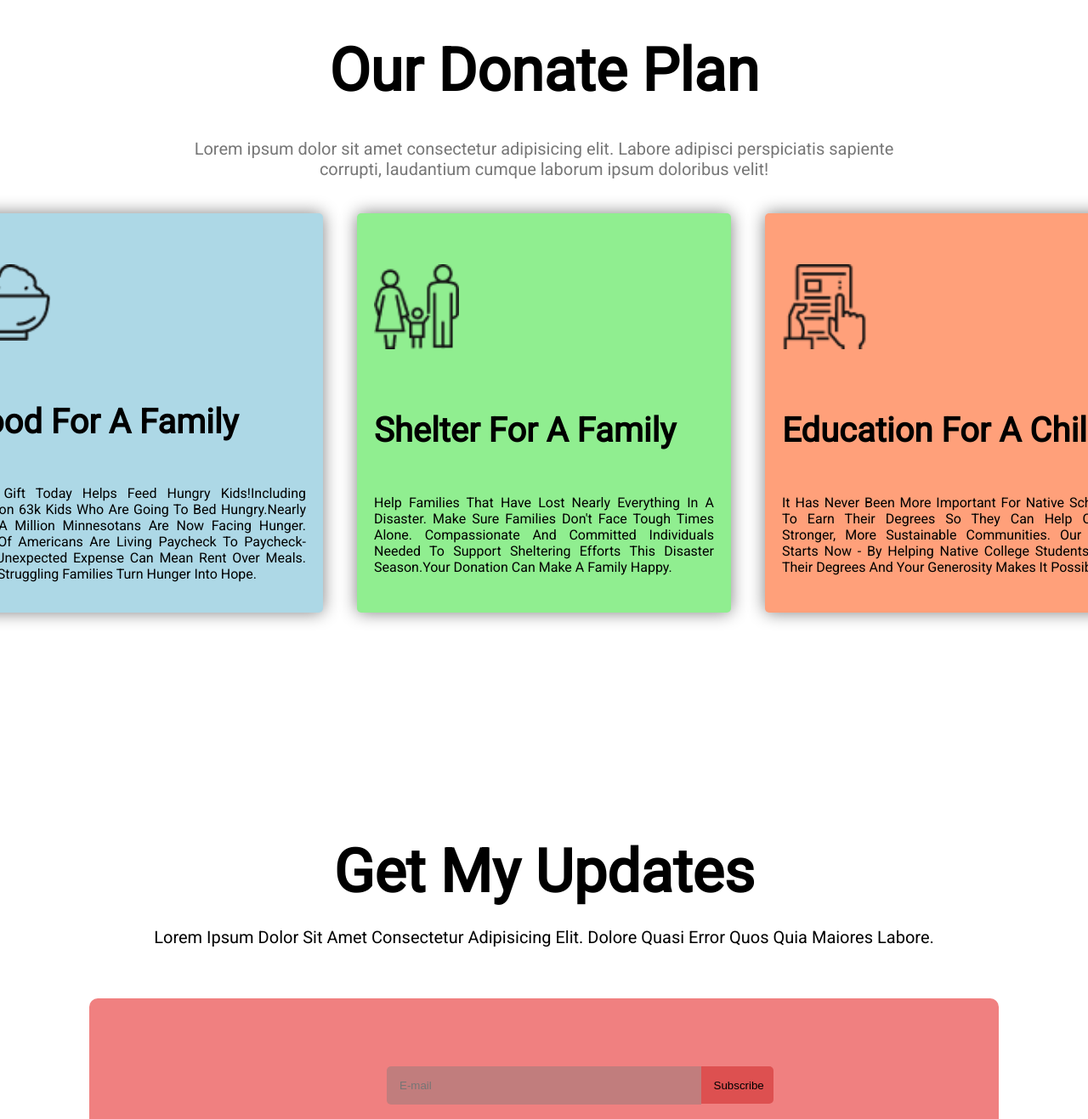
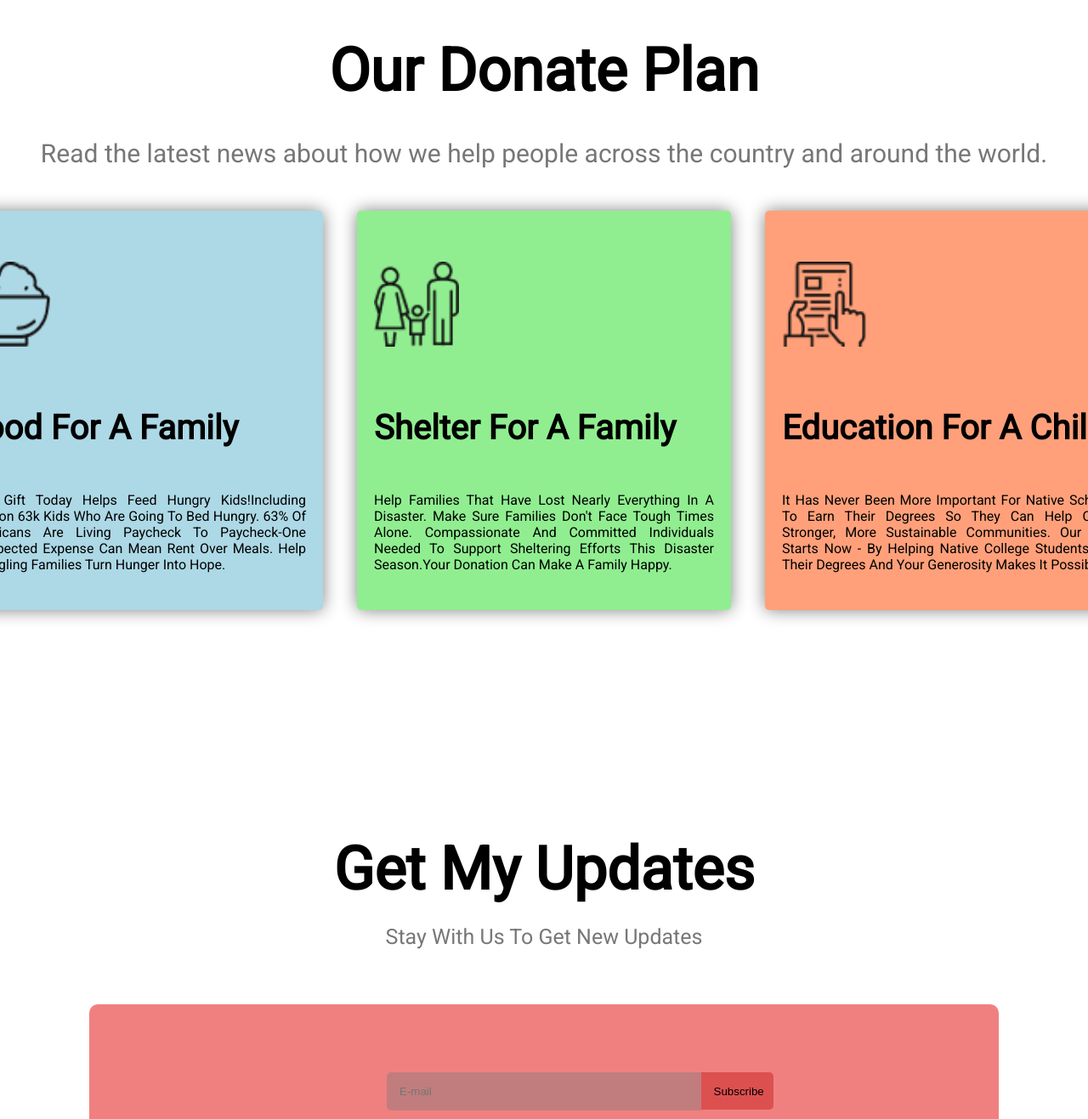
Before and after one commit to PARSA-00-55/Donation-website, a plain HTML site: page index.html in a window 1280 px wide. Shown: the part 1964-3281 px from the top of the page at 85% size. Drawn offline with Linux system fonts and the light colour scheme.

Commit message:
everything fixed

```diff
--- a/index.html
+++ b/index.html
@@ -61,7 +61,9 @@
             <h3>
                 our donate plan
             </h3>
-            <p>Lorem ipsum dolor sit amet consectetur adipisicing elit. Labore adipisci perspiciatis sapiente <br> corrupti, laudantium cumque laborum ipsum doloribus velit!</p>
+            <p>
+                Read the latest news about how we help people across the country and around the world.
+            </p>
         </div>
 
         <div class="donet-p-item donet-p-item-2">
@@ -70,7 +72,7 @@
                 <img src="icons/food.png" alt="food pic">
                 <br><br>
                 <h4>food for a family</h4>
-                <p>Your gift today helps feed hungry kids!Including 1million 63k kids who are going to bed hungry.Nearly half a million Minnesotans are now facing hunger. 63% of Americans are living paycheck to paycheck-one unexpected expense can mean rent over meals. Help struggling families turn hunger into hope. </p>
+                <p>Your gift today helps feed hungry kids!Including 1million 63k kids who are going to bed hungry. 63% of Americans are living paycheck to paycheck-one unexpected expense can mean rent over meals. Help struggling families turn hunger into hope. </p>
             </div>
 
             <div class="donet-for donet-for-2">
@@ -94,7 +96,7 @@
     <section class="email-section">
         <div class="mail-sec-1">
             <h3>get my updates</h3>
-            <p>Lorem ipsum dolor sit amet consectetur adipisicing elit. Dolore quasi error quos quia maiores labore.</p>
+            <p>Stay with us to get new updates</p>
         </div>
 
         <div class="mail-sec-2">
--- a/style.css
+++ b/style.css
@@ -122,7 +122,7 @@ section{
     line-height: 20px;
 }
 .donet-p-item-1 p{
-    font-size: 20px;
+    font-size: 30px;
     color: #777;
 }
 .donet-p-item-2{
@@ -181,7 +181,8 @@ section{
     line-height: 30px;
 }
 .mail-sec-1 p{
-    font-size: 20px;
+    font-size: 25px;
+    color: #777;
 }
 
 .mail-sec-2{
```
